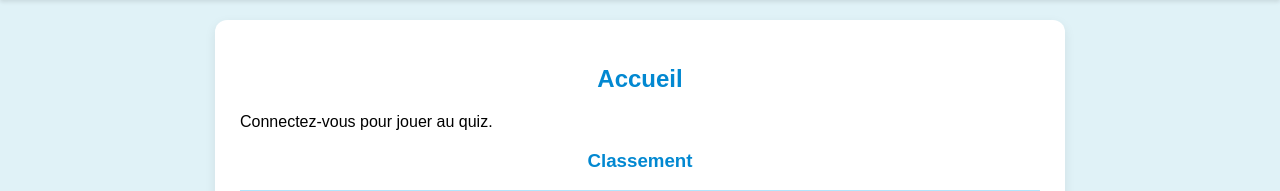
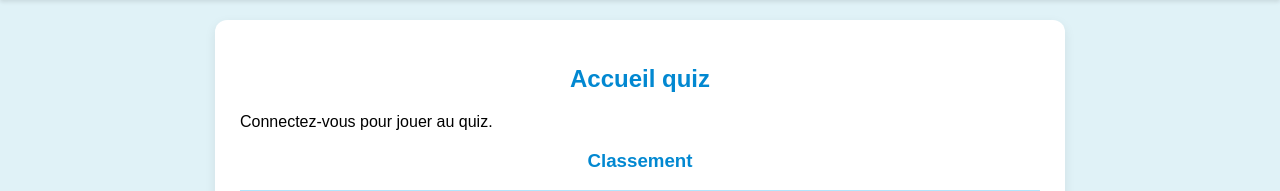
Before and after one commit to fafmau/quiz-flask, a Flask app: page / in a window 1280 px wide. Shown: the part 50-241 px from the top of the page. Run offline with Flask 3, Linux system fonts and the light colour scheme; data that the repository does not hold is empty; some libraries are stand-ins or nearby versions.

Commit message:
version 1.0

```diff
--- a/templates/home.html
+++ b/templates/home.html
@@ -1,7 +1,7 @@
 {% extends "base.html" %}
 
 {% block content %}
-<h2>Accueil</h2>
+<h2>Accueil quiz</h2>
 
 {% if pseudo %}
   <p>Score actuel : {{ current_score }} | Rang : {{ current_rank }}</p>
```
